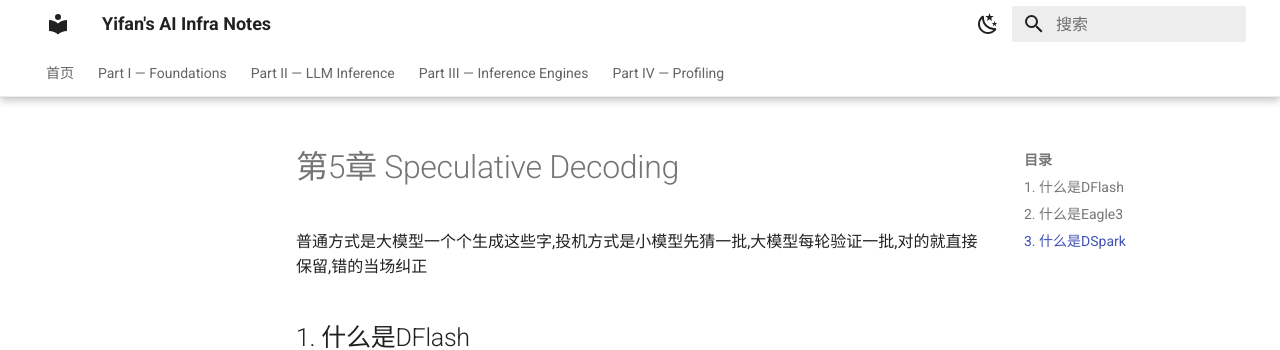
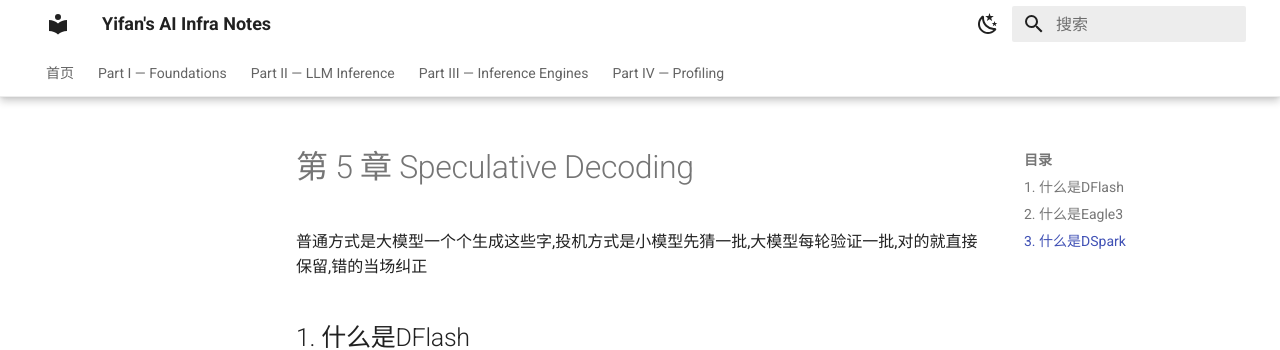
Before and after one commit to YifanLi3/YifanLi3.github.io, an MkDocs documentation site: the page built from docs/inference/Speculative-Decoding.md, in a window 1280 px wide and 1034 px high. Shown: the top 350 px of the window. Built offline with MkDocs 1.6.1 and Material for MkDocs 9.7.7, drawn with Linux system fonts in a browser that asks for light colours.

```diff
--- a/docs/inference/Speculative-Decoding.md
+++ b/docs/inference/Speculative-Decoding.md
@@ -1,4 +1,4 @@
-# 第5章 Speculative Decoding
+# 第 5 章 Speculative Decoding
 
 普通方式是大模型一个个生成这些字,投机方式是小模型先猜一批,大模型每轮验证一批,对的就直接保留,错的当场纠正
 
```
